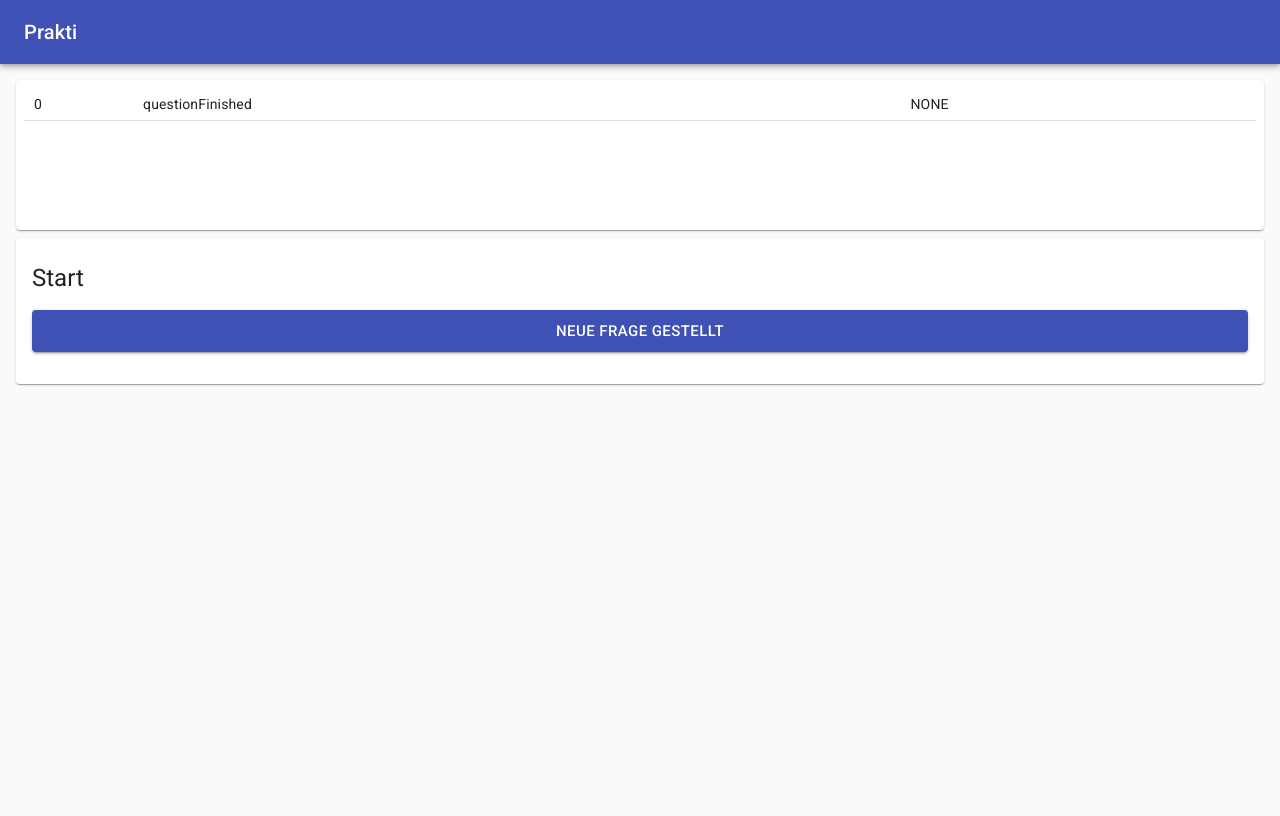
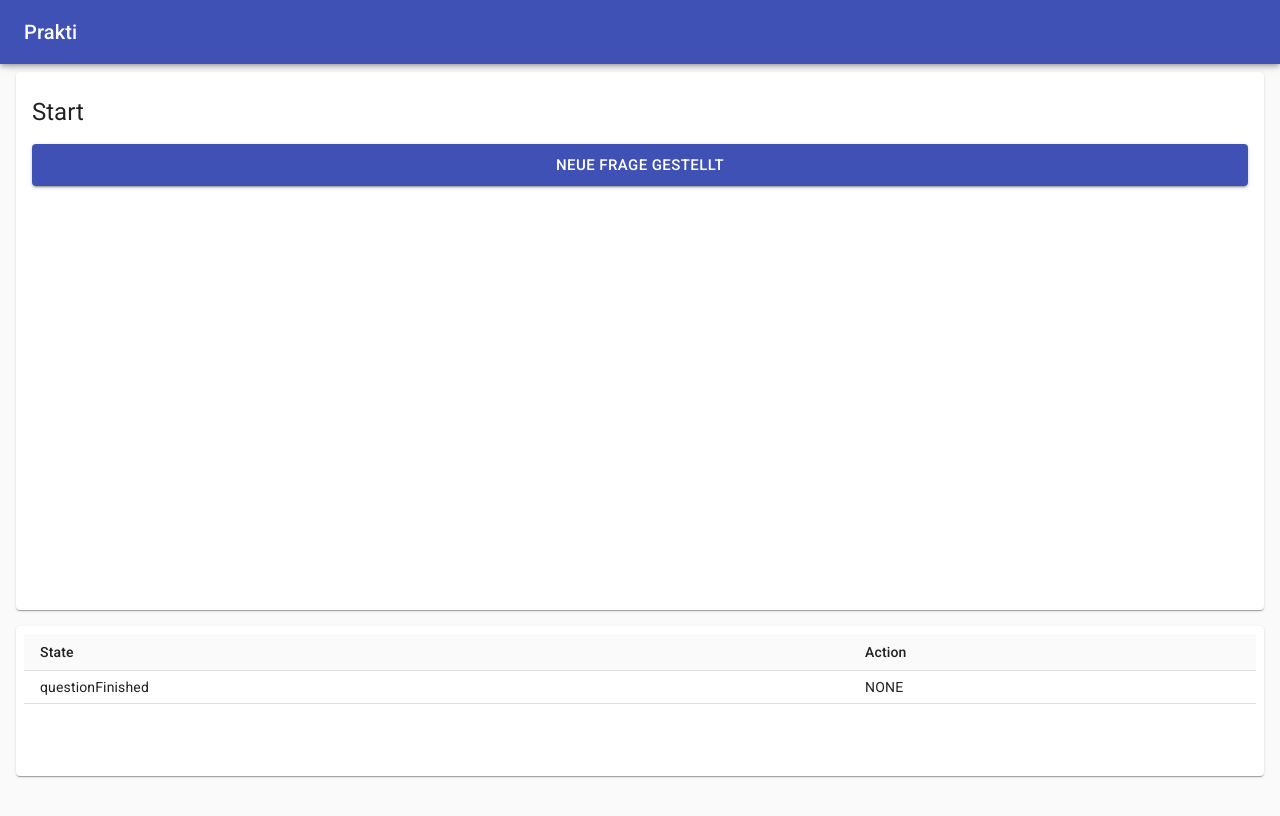
Before and after one commit to lightningboss/prakti, a React (Create React App) app: page / in a window 1280 px wide. Shown: the top 816 px of the page. Built offline with nearby package versions, Linux system fonts and the light colour scheme.

Commit message:
Edit styles

```diff
--- a/src/App.js
+++ b/src/App.js
@@ -36,9 +36,9 @@ const App = () => {
 
     return (
         <PageWrapper>
-            <Box display="flex" flexDirection="column">
+            <Box display="flex" flexDirection="column" height={0.9}>
+                <ButtonGroup currentState={currentState} onAction={onAction} />
                 <LogTable log={log} />
-                <ButtonGroup currentState={currentState} onAction={onAction} />
             </Box>
         </PageWrapper>
     );
--- a/src/ButtonGroup.js
+++ b/src/ButtonGroup.js
@@ -10,6 +10,7 @@ import { getCurrentStateName, getPossibleNextActions } from './lib/stateMachine'
 const useStyles = makeStyles(theme => ({
     root: {
         padding: theme.spacing(3, 2),
+        flexGrow: 1,
     },
 }));
 
--- a/src/PageWrapper.js
+++ b/src/PageWrapper.js
@@ -5,12 +5,14 @@ const PageWrapper = ({ children }) => {
     return (
         <>
             <CssBaseline />
-            <AppBar position="static">
+            <AppBar position="fixed">
                 <Toolbar>
                     <Typography variant="h6">Prakti</Typography>
                 </Toolbar>
             </AppBar>
-            <Box m={2}>{children}</Box>
+            <Box mt={9} m={2} height={1}>
+                {children}
+            </Box>
         </>
     );
 };
--- a/src/components/LogTable.js
+++ b/src/components/LogTable.js
@@ -3,6 +3,7 @@ import Paper from '@material-ui/core/Paper';
 import Table from '@material-ui/core/Table';
 import TableBody from '@material-ui/core/TableBody';
 import TableCell from '@material-ui/core/TableCell';
+import TableHead from '@material-ui/core/TableHead';
 import TableRow from '@material-ui/core/TableRow';
 import Box from '@material-ui/core/Box';
 import { makeStyles } from '@material-ui/styles';
@@ -11,23 +12,24 @@ const useStyles = makeStyles({
     overflowScroll: {
         overflowX: 'scroll',
     },
-    idField: {
-        maxWidth: 10,
-        padding: '0 10px',
-    },
 });
 
 const LogTable = ({ log }) => {
     const classes = useStyles();
     return (
-        <Box mb={1}>
+        <Box my={2}>
             <Paper>
                 <Box p={1} height={150} className={classes.overflowScroll}>
                     <Table stickyHeader size="small">
+                        <TableHead>
+                            <TableRow>
+                                <TableCell>State</TableCell>
+                                <TableCell>Action</TableCell>
+                            </TableRow>
+                        </TableHead>
                         <TableBody>
                             {log.map(entry => (
                                 <TableRow hover role="checkbox" tabIndex={-1} key={entry.id}>
-                                    <TableCell className={classes.idField}>{entry.id}</TableCell>
                                     <TableCell>{entry.currentState}</TableCell>
                                     <TableCell>{entry.action}</TableCell>
                                 </TableRow>
```
